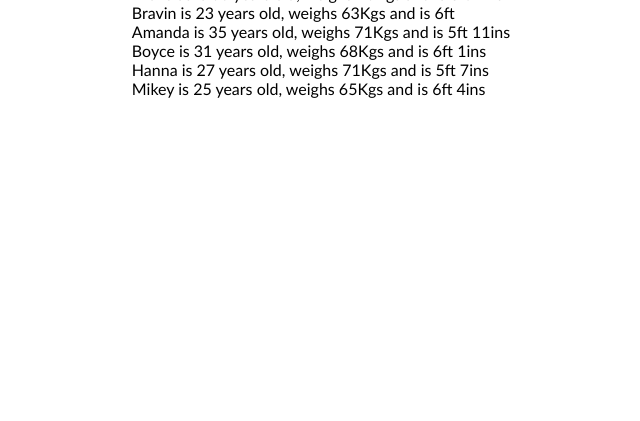
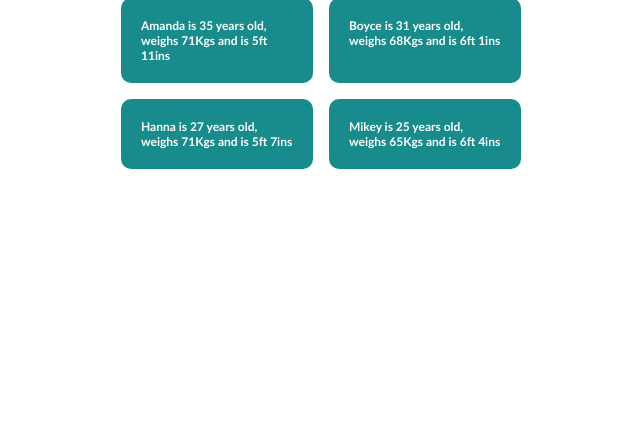
Before and after one commit to daudi13/The-squad.Js, a plain HTML site: page index.html in a window 1280 px wide. Shown: the part 379-800 px from the top of the page, without its empty margins (319-959 px from the left). Drawn offline with Linux system fonts and the light colour scheme.

Commit message:
commit js cards

```diff
--- a/style.css
+++ b/style.css
@@ -12,3 +12,26 @@ body {
     align-items: center;
     justify-content: center;
 }
+
+#info {
+    display: grid;
+    grid-template-columns: 1fr 1fr;
+}
+
+#info div {
+    margin: 0.5rem;
+    width: 12rem;
+    padding: 20px;
+    background: teal;
+    border-radius: 10px;
+    color: #fff;
+    font-size: 12px;
+    font-weight: 700;
+    opacity: 0.9;
+    transition: all 0.3s ease;
+}
+
+#info div:hover {
+    opacity: 1;
+    box-shadow: 0.25em 0.25em 0.75em rgba(0,0,0,0.25), 0.125em 0.125em 0.125em rgba(0, 0, 0, 0.15);
+}
```
